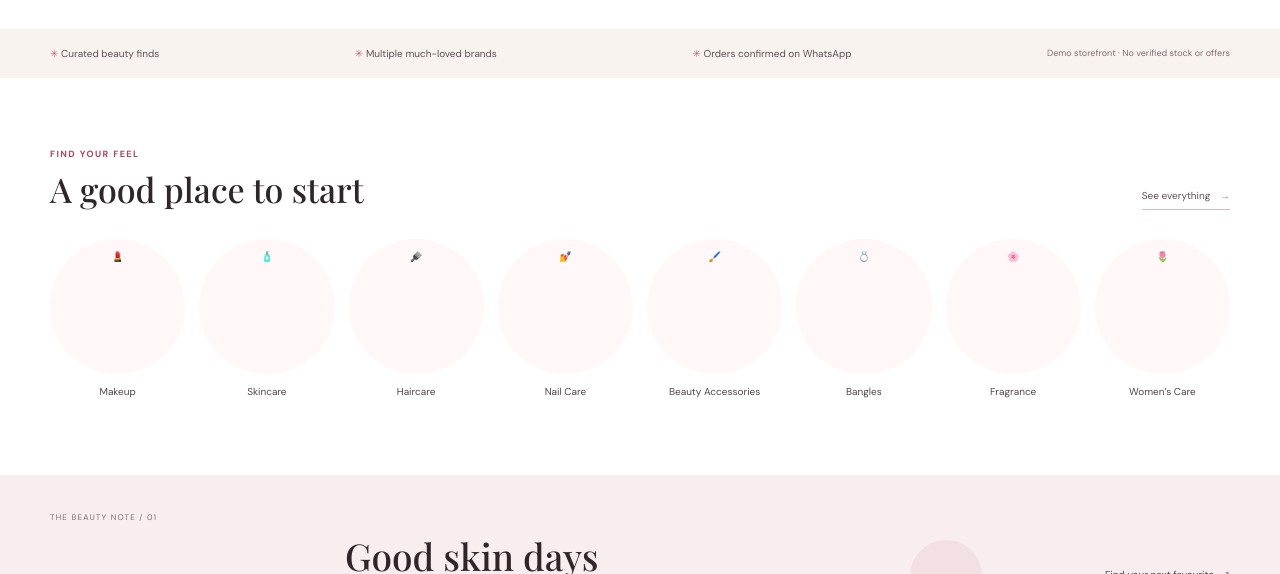
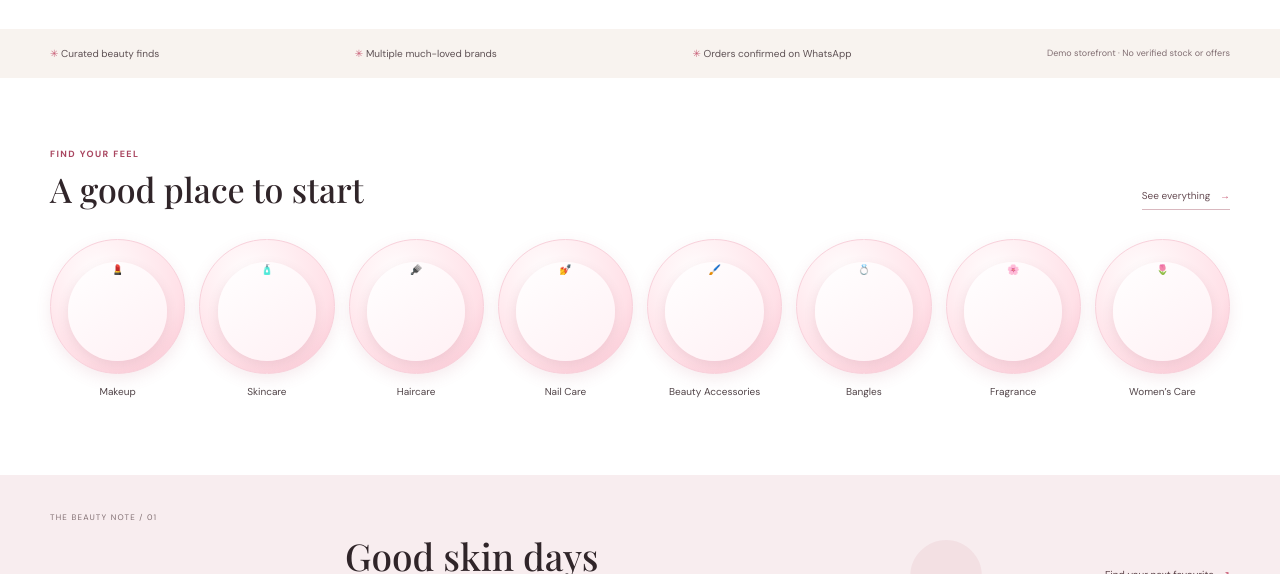
Before and after one commit to akanksha101108-svg/Shubham-cosmetic, a plain HTML site: page index.html in a window 1280 px wide. Shown: the part 643-1217 px from the top of the page. Drawn offline with nearby package versions, Linux system fonts and the light colour scheme; no server answers.

Commit message:
Update style.css

```diff
--- a/style.css
+++ b/style.css
@@ -448,3 +448,30 @@ dialog::backdrop { background: rgba(43,32,36,.48); backdrop-filter: blur(2px); }
 @media (prefers-reduced-motion: reduce) {
 	*, *::before, *::after { scroll-behavior: auto !important; animation-duration: .01ms !important; animation-iteration-count: 1 !important; transition-duration: .01ms !important; }
 }
+
+
+/* CSS-made beauty category visuals */
+.category-image.category-art {
+  display: grid;
+  place-items: center;
+  background: radial-gradient(circle at 35% 25%, #fffdfd, #ffe0e7 65%, #f7bdcc);
+  border: 1px solid #f8d1db;
+  box-shadow: 0 5px 15px rgba(180, 90, 115, 0.12);
+  transition: transform 0.25s ease, box-shadow 0.25s ease;
+}
+
+.category-art-icon {
+  display: grid;
+  place-items: center;
+  width: 74%;
+  height: 74%;
+  border-radius: 50%;
+  background: linear-gradient(145deg, #ffffff, #fff0f4);
+  font-size: clamp(30px, 4vw, 48px);
+  box-shadow: 0 4px 12px rgba(130, 60, 80, 0.12);
+}
+
+.category-tile:hover .category-image.category-art {
+  transform: translateY(-4px);
+  box-shadow: 0 9px 20px rgba(180, 90, 115, 0.2);
+}
```
